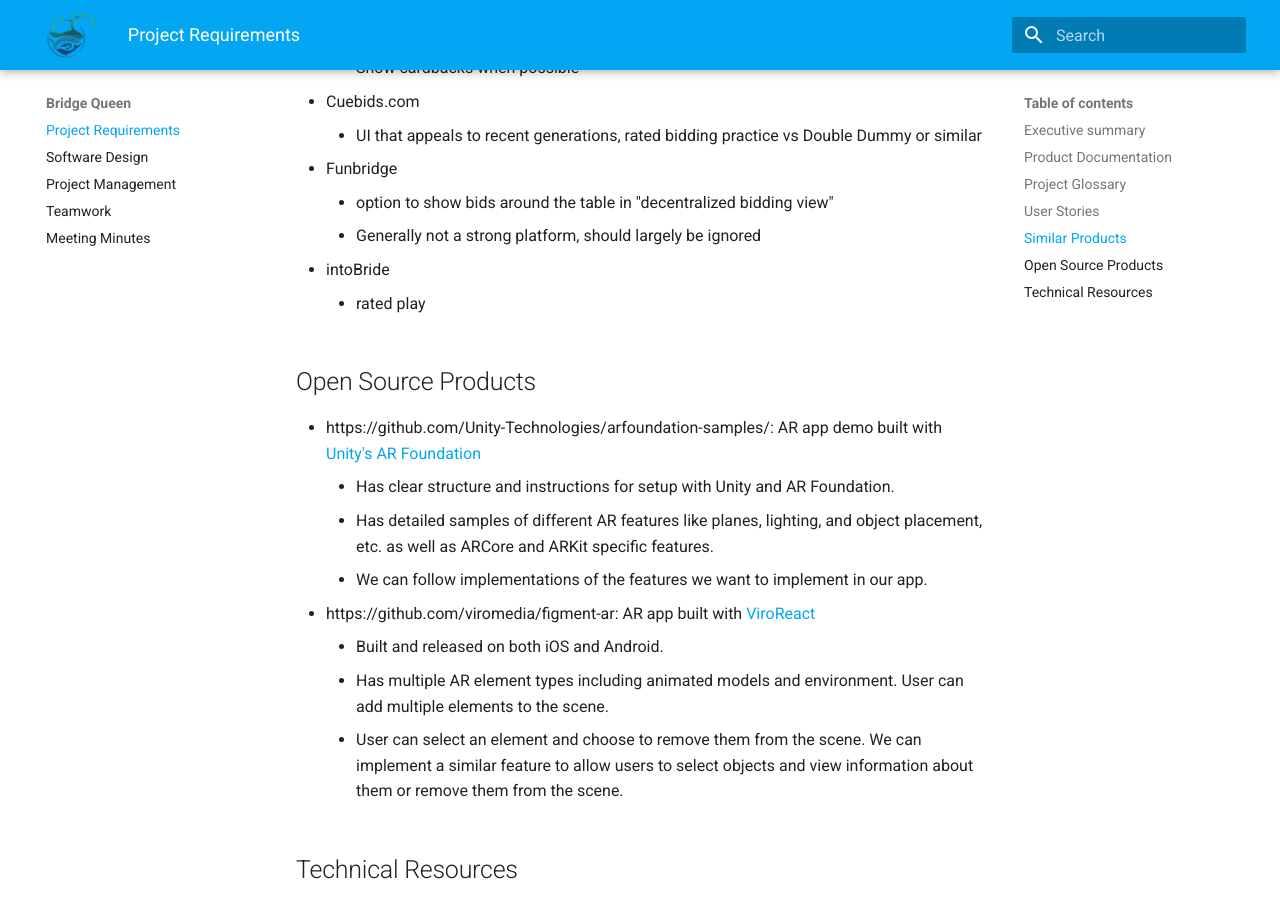
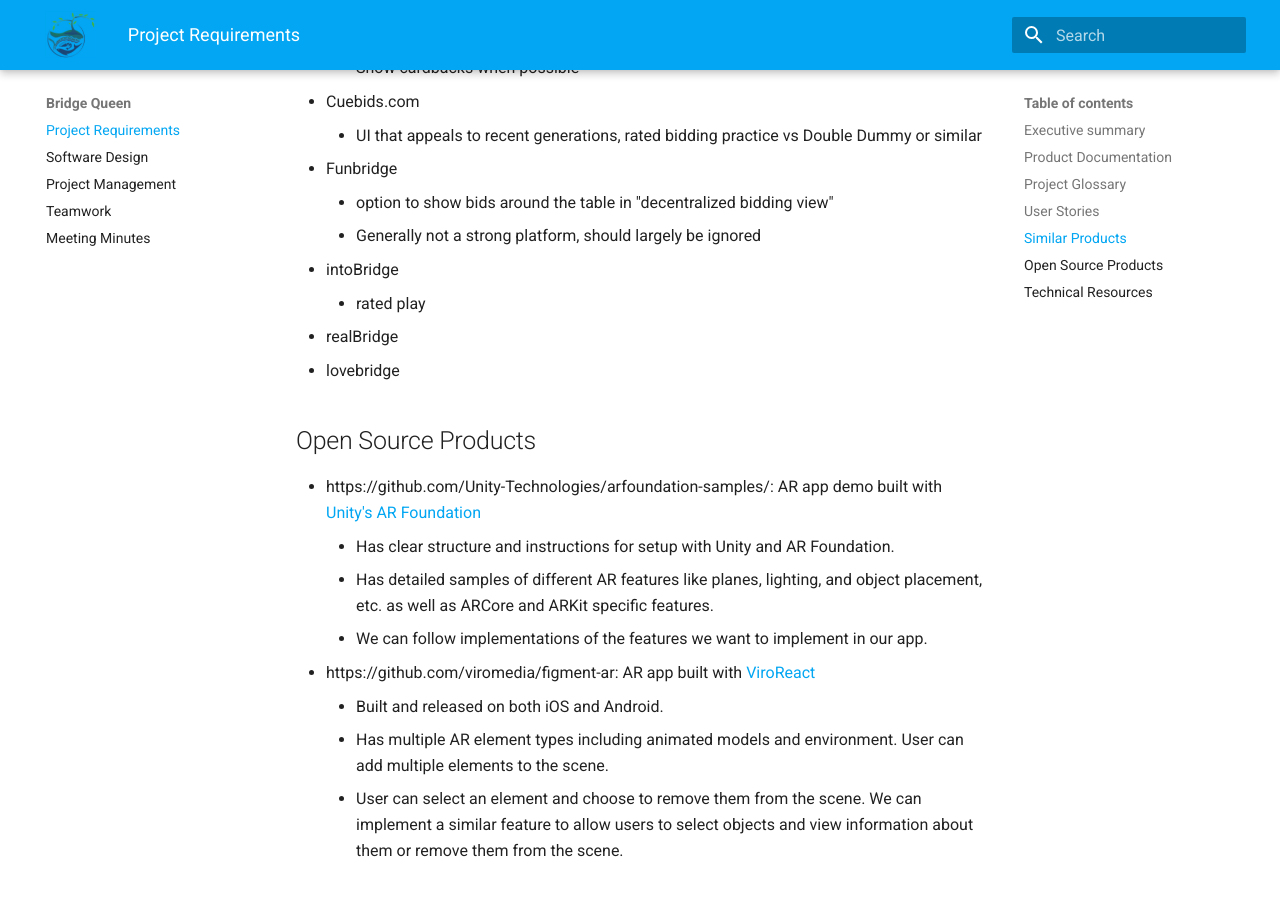
Before and after one commit to BridgeQueen/Bridge, an MkDocs documentation site: the page built from docs/index.md, in a window 1280 px wide and 900 px high, scrolled down 3854 px. Built offline with MkDocs 1.6.1 and Material for MkDocs 9.7.7, drawn with Linux system fonts in a browser that asks for light colours.

Commit message:
pushing an extra userstory and into bridge

```diff
--- a/docs/index.md
+++ b/docs/index.md
@@ -68,8 +68,10 @@
 * Funbridge
     * option to show bids around the table in "decentralized bidding view"
     * Generally not a strong platform, should largely be ignored
-* intoBride
+* intoBridge
     * rated play
+* realBridge
+* lovebridge
 
 ## Open Source Products
 * https://github.com/Unity-Technologies/arfoundation-samples/: AR app demo built with [Unity's AR Foundation](https://unity.com/)
```
